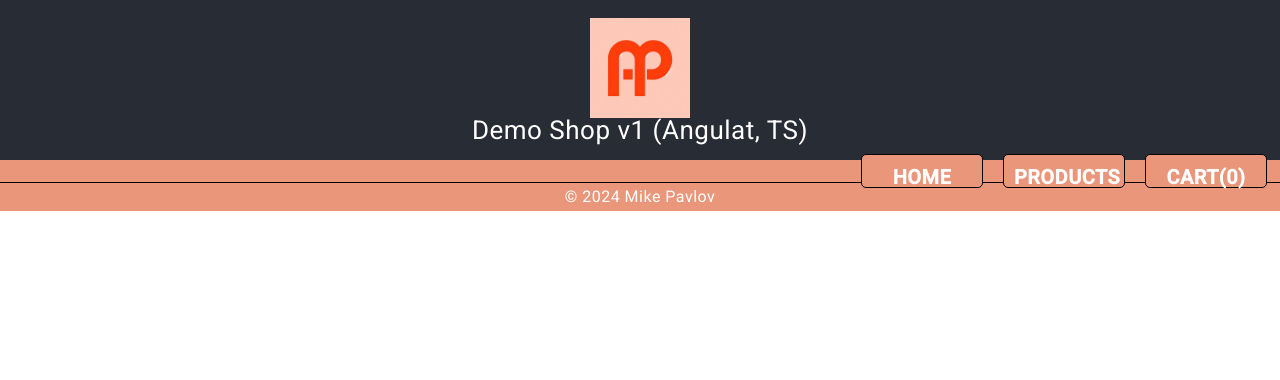
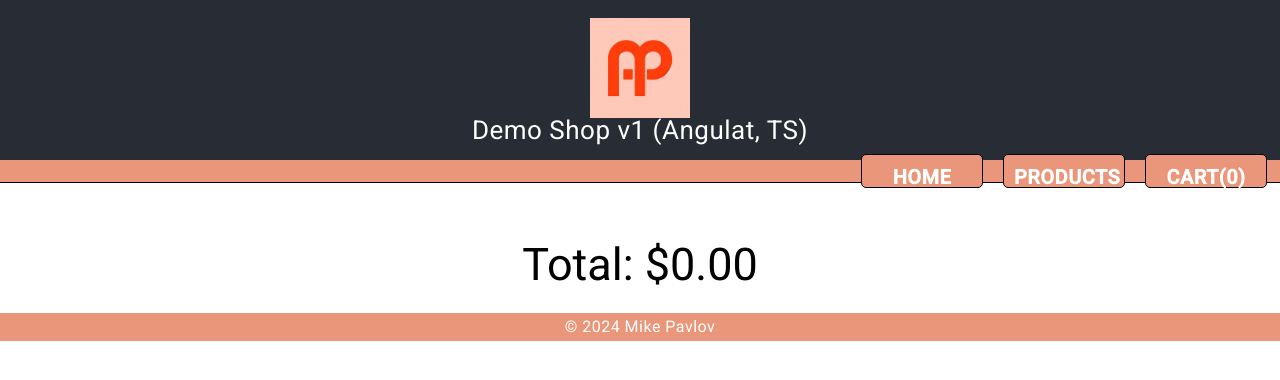
Before and after one commit to varan123/shop_angular_ts, an Angular app: page /cart in a window 1280 px wide. Shown: the top 380 px of the page. Built offline with nearby package versions, Linux system fonts and the light colour scheme.

Commit message:
add total lone to cart

```diff
--- a/src/app/app.module.ts
+++ b/src/app/app.module.ts
@@ -8,6 +8,7 @@ import { CartComponent } from './cart/cart.component';
 import { AdminComponent } from './admin/admin.component';
 import { ProductComponent } from './product/product.component';
 import { ProductListComponent } from './product-list/product-list.component';
+import { FormsModule } from '@angular/forms';
 
 @NgModule({
   declarations: [
@@ -19,7 +20,8 @@ import { ProductListComponent } from './product-list/product-list.component';
   ],
   imports: [
     BrowserModule,
-    AppRoutingModule
+    AppRoutingModule,
+    FormsModule
   ],
   providers: [
     provideAnimationsAsync()
--- a/src/app/cart/cart.component.css
+++ b/src/app/cart/cart.component.css
@@ -0,0 +1,47 @@
+.cart {
+  display: flex;
+  flex-direction: column;
+  align-items: center;
+  margin-top: 2em;
+}
+
+.cartItem {
+  display: flex;
+  justify-content: space-between;
+  width: 100%;
+  margin-bottom: 1em;
+}
+
+.productDescription {
+  display: flex;
+  align-items: center;
+}
+
+.productPrice {
+  font-weight: bold;
+}
+
+.productQuantity {
+  display: flex;
+  align-items: center;
+}
+
+.productQuantity input {
+  width: 2em;
+  margin: 0 0.5em;
+  padding: 0.5em;
+  text-align: center;
+}
+
+.productQuantity button {
+  background-color: #f8f9fa;
+  border: 1px solid #ced4da;
+  padding: 0.5em;
+  cursor: pointer;
+}
+
+.cartTotal {
+  font-size: 1.5em;
+  font-weight: bold;
+  margin-top: 1em;
+}
--- a/src/app/cart/cart.component.html
+++ b/src/app/cart/cart.component.html
@@ -3,7 +3,12 @@
     <h2>{{ item.name }}</h2>
     <p class="productDescription">{{ item.description }}</p>
     <p class="productPrice">Price: {{ item.price | currency }}</p>
-    <p class="productQuantity">Quantity: {{ item.quantity }}</p>
+    <p class="productQuantity">Quantity:
+      <input class="quantity" type="number" [(ngModel)]="item.quantity" (change)="updateCart()">
+    </p>
     <button (click)="removeFromCart(item.id)">Remove from Cart</button>
   </div>
+  <div class="cartTotal">
+    <h2>Total: {{ getTotalPrice() | currency }}</h2>
+  </div>
 </div>
--- a/src/app/cart/cart.component.ts
+++ b/src/app/cart/cart.component.ts
@@ -1,6 +1,7 @@
 import { Component } from '@angular/core';
 import { CtxService } from '../ctx.service';
 import { CartLine } from '../cart-line';
+import { Product } from '../product';
 
 @Component({
   selector: 'app-cart',
@@ -11,10 +12,20 @@ export class CartComponent {
 
   //add cart
   cart: CartLine[] = [];
+  products: Product[] = [];
 
   //get cart
   getCart() {
     return this.cart;
+  }
+
+  //get total price
+  getTotalPrice() {
+    let total = 0;
+    this.cart.forEach((cartLine) => {
+      total += cartLine.price * cartLine.quantity;
+    });
+    return total;
   }
 
   removeFromCart(productId: number) {
@@ -26,8 +37,13 @@ export class CartComponent {
     this.cart = this.ctxService.cart;
   }
 
+  updateCartLineQuantity(productId: number, quantity: number) {
+    this.ctxService.setToCartByProductId(productId, quantity);
+  }
+
   constructor(private ctxService: CtxService) {
     this.cart = this.ctxService.cart;
+    this.products = this.ctxService.products
   }
 
 
--- a/src/app/ctx.service.ts
+++ b/src/app/ctx.service.ts
@@ -40,6 +40,18 @@ export class CtxService {
     }
   }
 
+  setToCartByProductId(productId: number, quantity: number) {
+    let cartLine = this._cart.find(line => line.id === productId);
+    if (cartLine) {
+      cartLine.quantity = quantity;
+    } else {
+      let product = this._products.find(product => product.id === productId);
+      if (product) {
+        this._cart.push(new CartLine(product.id, product.name, product.price, product.description, product.imageUrl, quantity));
+      }
+    }
+  }
+
   deleteFromCartByProductId(productId: number) {
     this._cart = this._cart.filter(line => line.id !== productId);
   }
```
